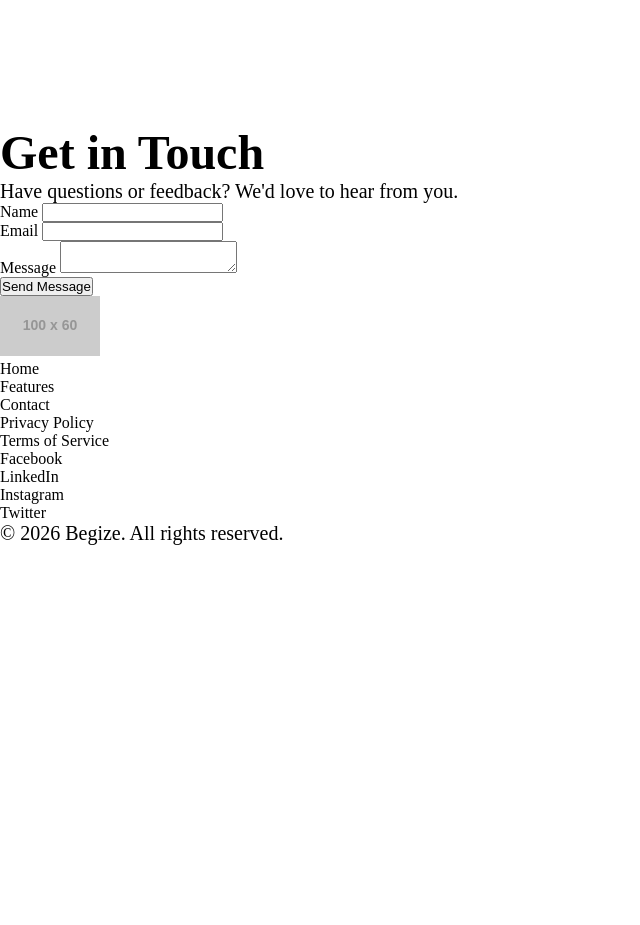
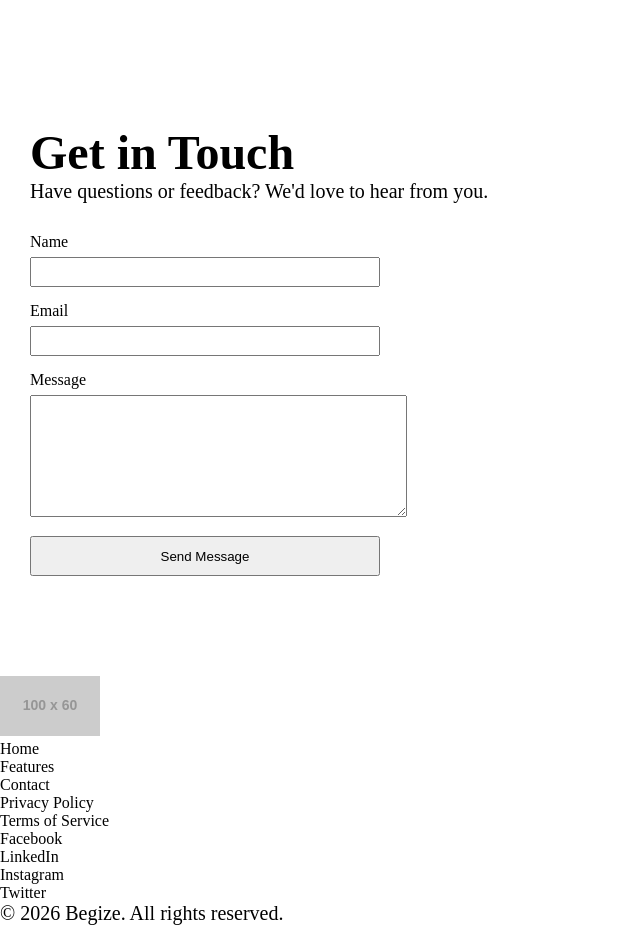
Before and after one commit to haymanotkefyalew/Begize-todo-app, a plain HTML site: page src/index.html in a window 1280 px wide. Shown: the part 2680-3605 px from the top of the page, without its empty margins (0-640 px from the left). Before the commit the page ends 3225 px from the top, so only its background shows below. Drawn offline with Linux system fonts and the light colour scheme; placeholder pictures from the web are drawn by us.

Commit message:
Style: add the layout of the contact section

```diff
--- a/src/index.html
+++ b/src/index.html
@@ -97,24 +97,33 @@
           </div>
         </section>
         <section class="contact-section">
-          <h2 class="contact-heading">Get in Touch</h2>
-          <p class="contact-text">
-            Have questions or feedback? We'd love to hear from you.
-          </p>
+          <div class="contact-text-cont">
+            <h2 class="contact-heading">Get in Touch</h2>
+            <p class="contact-text">
+              Have questions or feedback? We'd love to hear from you.
+            </p>
+          </div>
           <form action="/" class="contact-form">
             <div class="name">
-              <label for="name">Name</label>
+              <label for="name">Name</label> <br />
               <input type="text" name="user-name" id="name" />
             </div>
             <div class="email">
               <label for="email">Email</label>
+              <br />
               <input type="email" name="user-email" id="email" />
             </div>
             <div class="message">
               <label for="message">Message</label>
-              <textarea name="user-message" id="message"></textarea>
+              <br />
+              <textarea
+                name="user-message"
+                id="message"
+                cols="45"
+                rows="8"
+              ></textarea>
             </div>
-            <button type="button" class="Submit-button">Send Message</button>
+            <button type="button" class="submit-button">Send Message</button>
           </form>
         </section>
       </main>
--- a/src/style.css
+++ b/src/style.css
@@ -3,7 +3,7 @@
     padding: 0;
     box-sizing: border-box;
 }
-a,img,button{
+a,img,button,label{
     display: inline-block;
 }
 a{
@@ -161,3 +161,29 @@ p{
 .cta-text{
     margin-bottom: 40px;
 }
+
+/* contacts */
+.contact-section{
+    display: flex;
+    flex-direction: column;
+    gap: 30px;
+    margin-left: 30px;
+    margin-bottom: 100px;
+}
+.contact-form{
+    display: flex;
+    flex-direction: column;
+    gap: 15px;
+}
+.contact-form input{
+    width: 350px;
+    height: 30px;
+}
+.contact-form label{
+    margin-bottom: 6px;
+}
+
+.submit-button{
+    width: 350px;
+    height: 40px;
+}
```
